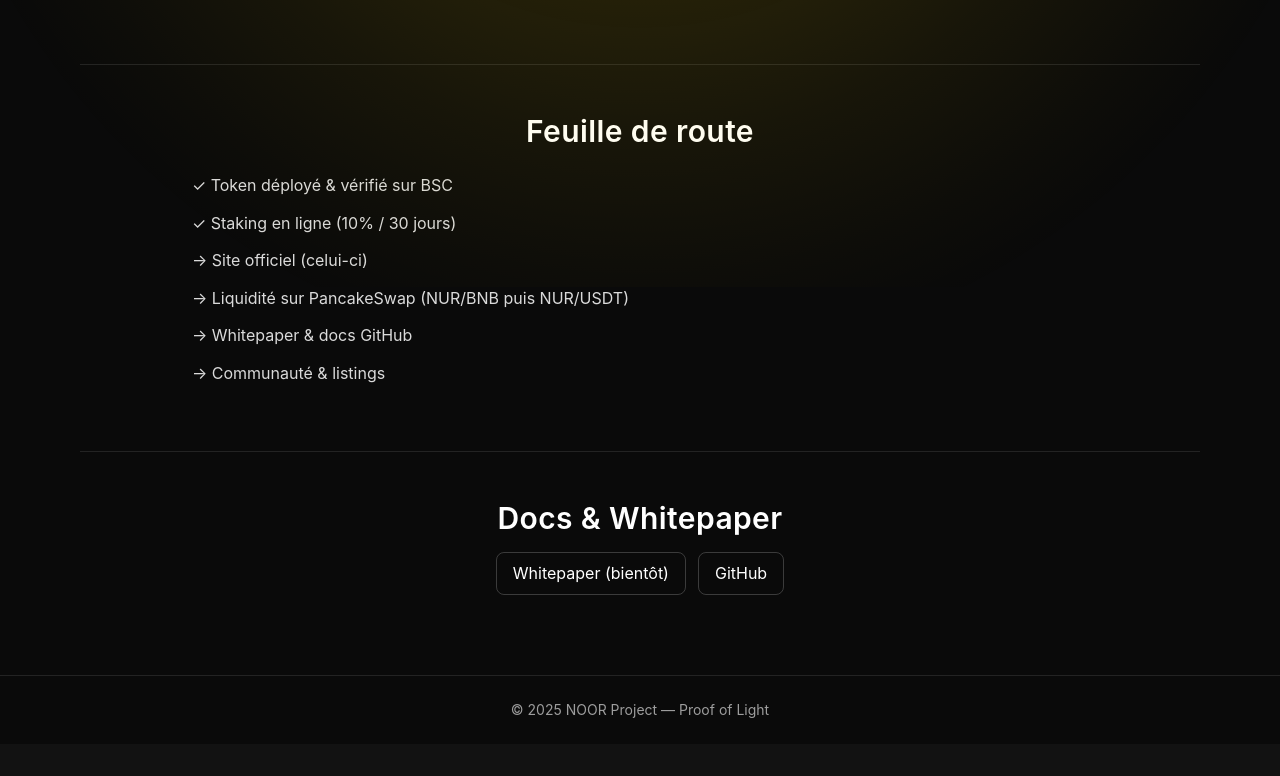
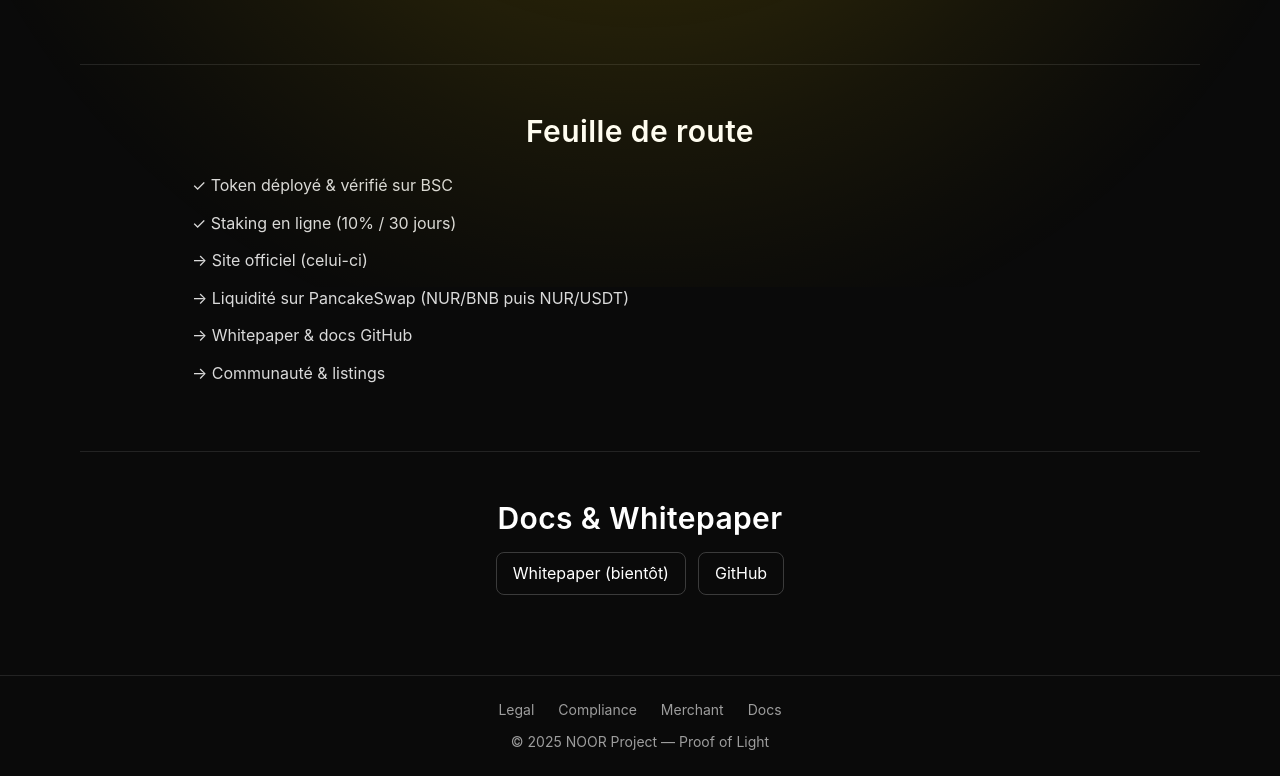
Before and after one commit to noorfinances-eng/noor-pages, a Next.js app: page /fr in a window 1280 px wide. Shown: the part 1061-1837 px from the top of the page. Before the commit the page ends 1805 px from the top, so only its background shows below. Built offline with nearby package versions, Linux system fonts and the light colour scheme.

Commit message:
Update _app.js

```diff
--- a/pages/_app.js
+++ b/pages/_app.js
@@ -22,7 +22,22 @@ export default function MyApp({ Component, pageProps }) {
         <Component {...pageProps} />
       </main>
 
+      {/* 🟡 Footer mis à jour avec lien Docs */}
       <footer className="mt-10 border-t border-white/10 py-6 text-center text-sm text-white/60">
+        <div className="flex justify-center gap-6 mb-3">
+          <a href="/legal" className="hover:text-yellow-300 transition-colors">
+            Legal
+          </a>
+          <a href="/compliance" className="hover:text-yellow-300 transition-colors">
+            Compliance
+          </a>
+          <a href="/merchant" className="hover:text-yellow-300 transition-colors">
+            Merchant
+          </a>
+          <a href="/docs" className="hover:text-yellow-300 transition-colors">
+            Docs
+          </a>
+        </div>
         © 2025 NOOR Project — Proof of Light
       </footer>
     </div>
```
